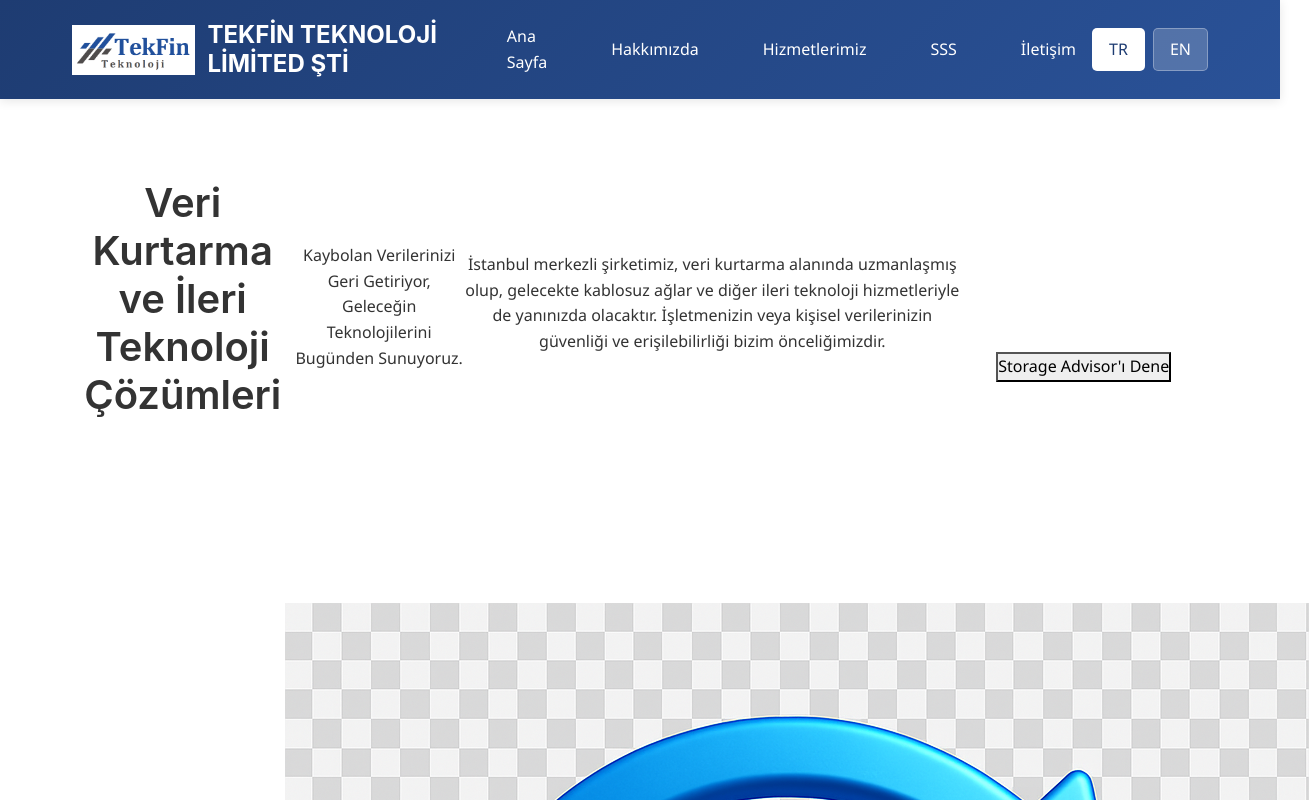
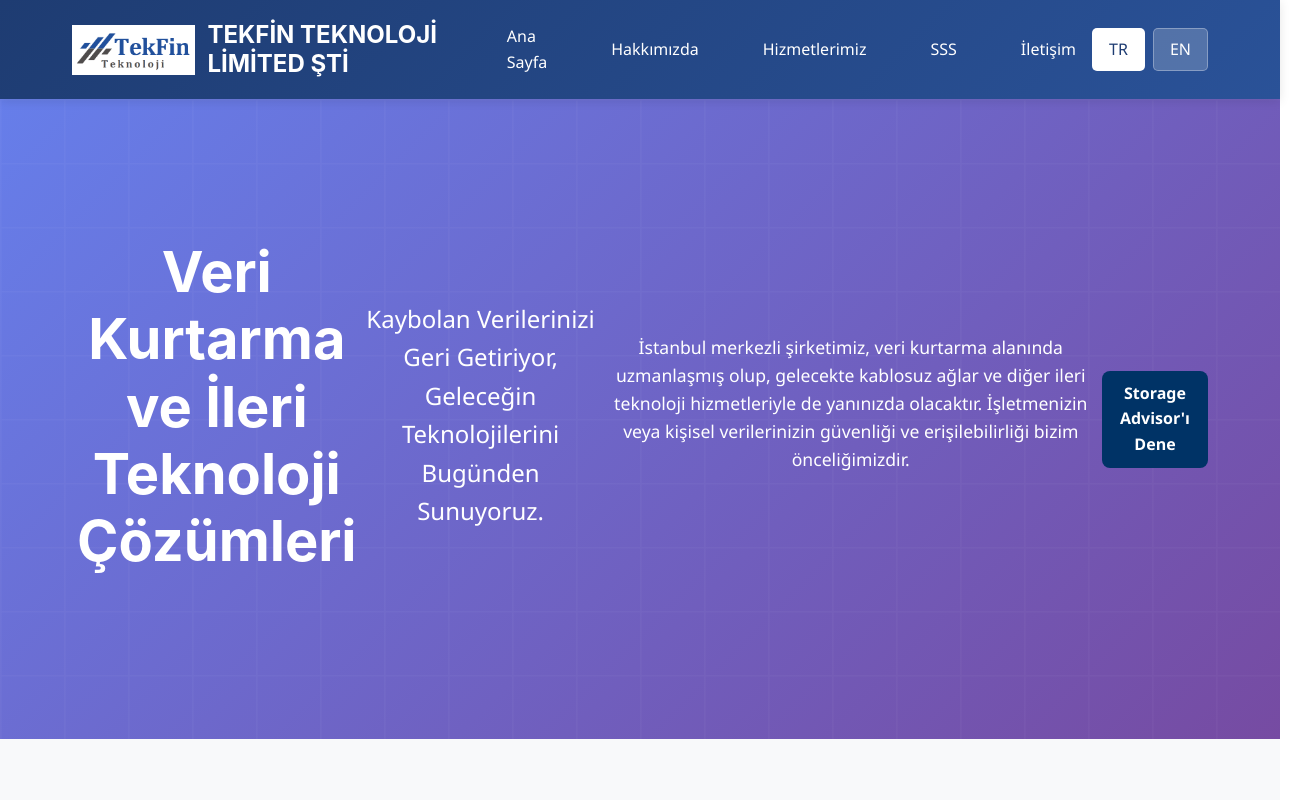
Before and after one commit to SalehKar/tekfin-website, a React (Create React App) app: page / in a window 1280 px wide. Shown: the top 800 px of the page, 1309 px wide, since content can reach past the window. Built offline with nearby package versions, Linux system fonts and the light colour scheme.

Commit message:
Update HomePage.js

```diff
--- a/src/components/HomePage.js
+++ b/src/components/HomePage.js
@@ -1,6 +1,6 @@
 import React from 'react';
 import { useNavigate } from 'react-router-dom';
-
+import './HomePage.css';
 
 const HomePage = ({ language }) => {
   const navigate = useNavigate();
@@ -10,7 +10,6 @@ const HomePage = ({ language }) => {
       mainTitle: "Veri Kurtarma ve İleri Teknoloji Çözümleri",
       subtitle: "Kaybolan Verilerinizi Geri Getiriyor, Geleceğin Teknolojilerini Bugünden Sunuyoruz.",
       intro: "İstanbul merkezli şirketimiz, veri kurtarma alanında uzmanlaşmış olup, gelecekte kablosuz ağlar ve diğer ileri teknoloji hizmetleriyle de yanınızda olacaktır. İşletmenizin veya kişisel verilerinizin güvenliği ve erişilebilirliği bizim önceliğimizdir.",
-      landingDescription: "Doğru depolama cihazını mı arıyorsunuz? Akıllı Storage Advisor aracımızla ihtiyacınıza uygun öneriyi birkaç adımda alın.",
       landingBtn: "Storage Advisor'ı Dene",
       services: {
         title: "Hizmetlerimiz",
@@ -43,7 +42,6 @@ const HomePage = ({ language }) => {
       mainTitle: "Data Recovery and Advanced Technology Solutions",
       subtitle: "We Recover Your Lost Data, Providing Tomorrow's Technologies Today.",
       intro: "Our Istanbul-based company specializes in data recovery, and in the future, we will also be by your side with wireless networks and other advanced technology services. The security and accessibility of your business or personal data are our priority.",
-      landingDescription: "Not sure what storage device you need? Use our smart advisor to get a tailored recommendation in seconds!",
       landingBtn: "Try Storage Advisor Tool",
       services: {
         title: "Our Services",
@@ -80,12 +78,11 @@ const HomePage = ({ language }) => {
     <div className="homepage">
       {/* Hero Section */}
       <section className="hero">
-        <div className="container relative z-10">
+        <div className="container" style={{ position: 'relative', zIndex: 1 }}>
           <h1 className="hero-title text-4xl font-bold text-center mb-4">{t.mainTitle}</h1>
           <p className="hero-subtitle text-lg text-center mb-2">{t.subtitle}</p>
-          <p className="hero-intro text-center mb-6 relative z-20">{t.intro}</p>
-          <div className="text-center mb-4">
-            <p className="text-white text-lg font-medium mb-2">{t.landingDescription}</p>
+          <p className="hero-intro text-center mb-6">{t.intro}</p>
+          <div className="text-center">
             <button className="promo-btn" onClick={() => navigate('/storage-advisor')}>
               {t.landingBtn}
             </button>
```
